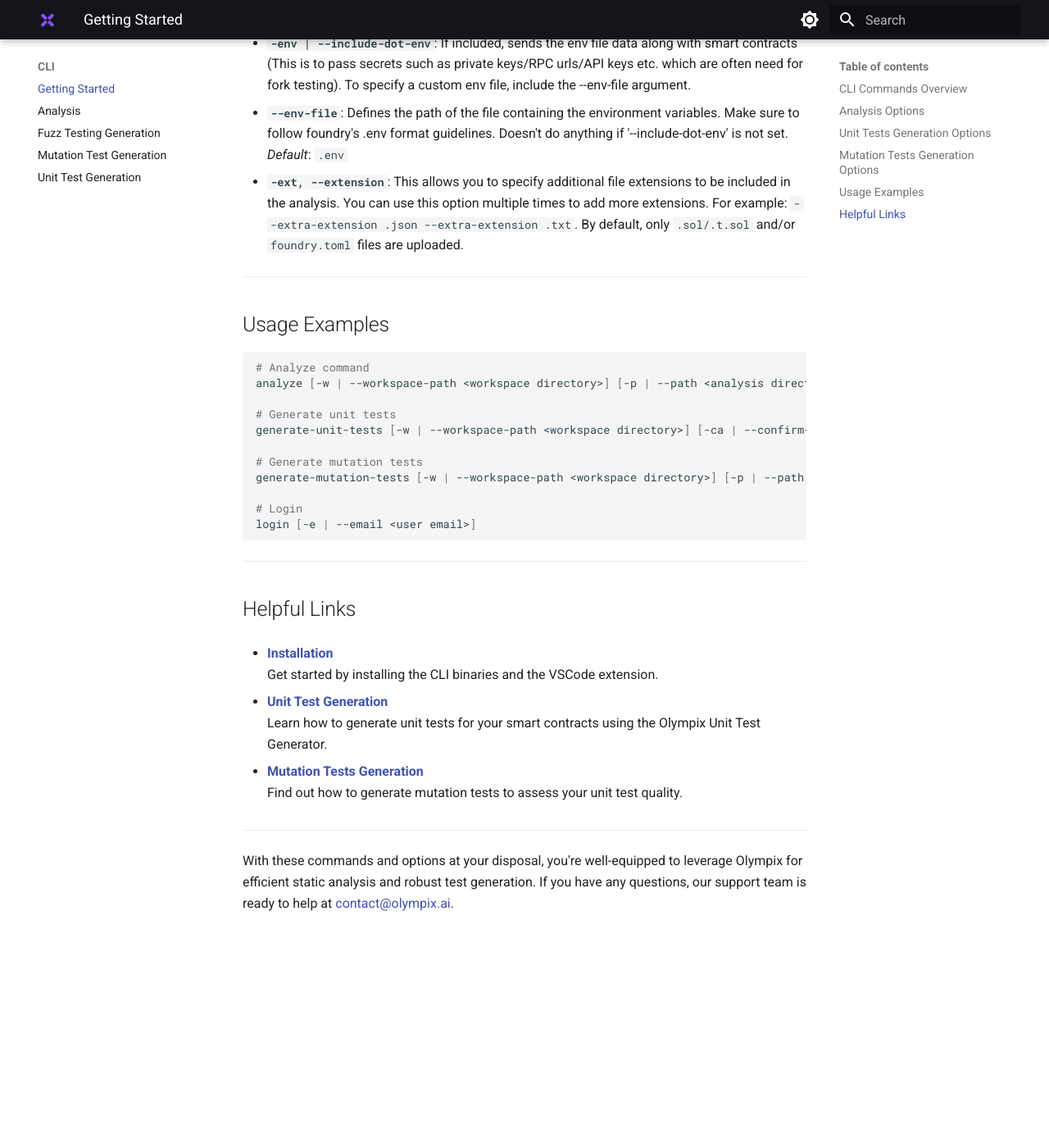
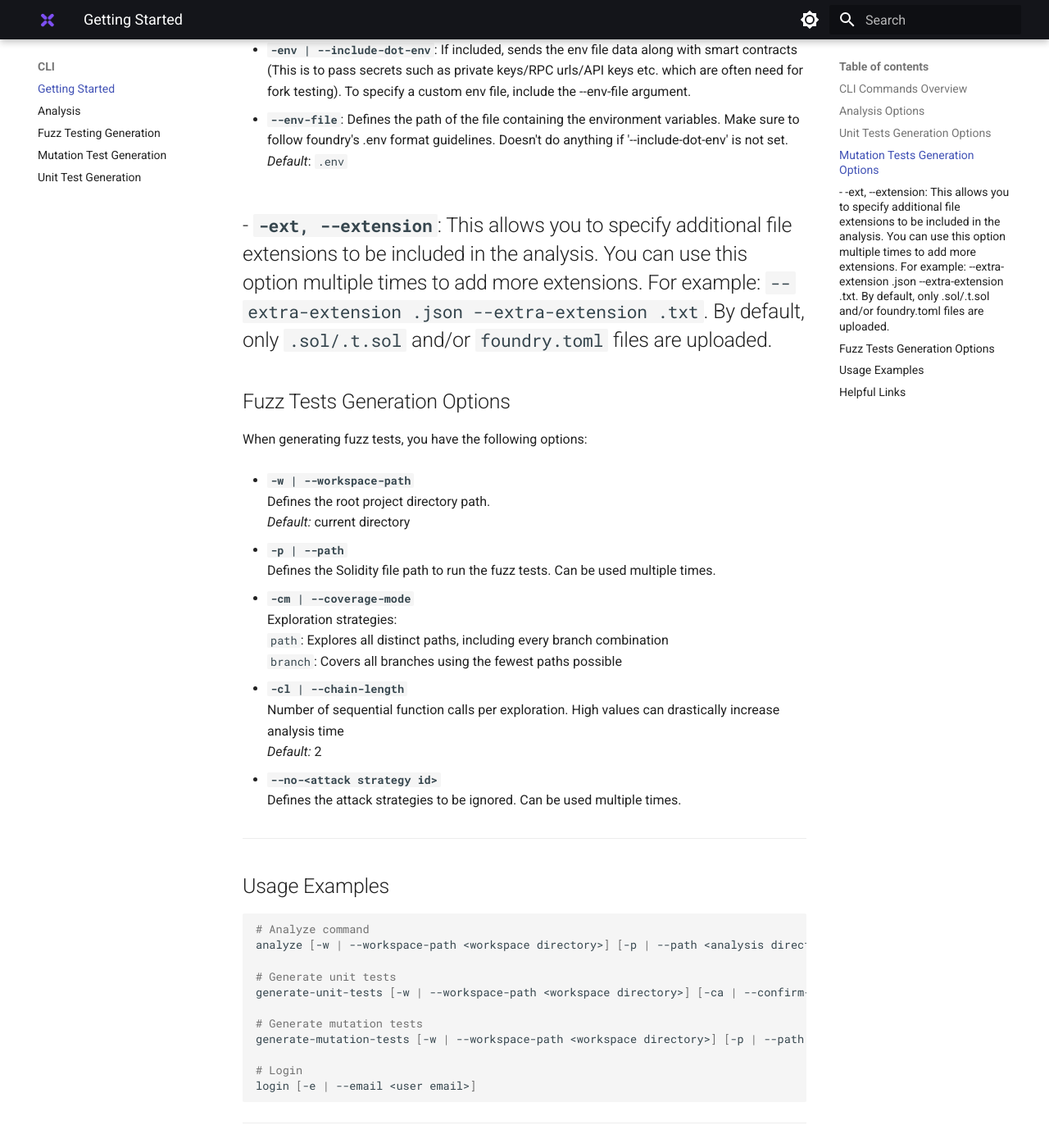
Before and after one commit to olympix/olympix.github.io, an MkDocs documentation site: the page built from docs/CLI/index.md, in a window 1280 px wide and 1400 px high, scrolled down 2193 px. Shown: the whole window at 82% size. Built offline with MkDocs 1.6.1 and Material for MkDocs 9.7.7, drawn with Linux system fonts in a browser that asks for light colours; before the commit the page ends 3331 px from its top, so only the background shows below that; some of the changed text lies outside the part shown.

Commit message:
#1082 Adding fuzzing to index page

```diff
--- a/docs/CLI/index.md
+++ b/docs/CLI/index.md
@@ -11,6 +11,7 @@
 - **`analyze`**: Perform code analysis
 - **`generate-unit-tests`**: Generate unit tests
 - **`generate-mutation-tests`**: Generate mutation tests
+- **`generate-fuzz-tests`**: Generate fuzz tests
 - **`login`**: Request access and log in to your account
 - **`show-vulnerabilities`**: Show the vulnerability types that the analyzer aims to find
 - **`version`**: Show CLI version
@@ -82,7 +82,33 @@
 
 - **`--env-file`**: Defines the path of the file containing the environment variables. Make sure to follow foundry's .env format guidelines. Doesn't do anything if '--include-dot-env' is not set.
   *Default*: `.env`
+
 - **`-ext, --extension`**: This allows you to specify additional file extensions to be included in the analysis. You can use this option multiple times to add more extensions. For example: `--extra-extension .json --extra-extension .txt`. By default, only `.sol/.t.sol` and/or `foundry.toml` files are uploaded.
+---
+
+## Fuzz Tests Generation Options
+
+When generating fuzz tests, you have the following options:
+
+- **`-w | --workspace-path`**
+  Defines the root project directory path.
+  *Default:* current directory
+
+- **`-p | --path`**
+  Defines the Solidity file path to run the fuzz tests. Can be used multiple times.
+
+- **`-cm | --coverage-mode`**
+  Exploration strategies:
+  `path`: Explores all distinct paths, including every branch combination
+  `branch`: Covers all branches using the fewest paths possible
+
+- **`-cl | --chain-length`**
+  Number of sequential function calls per exploration. High values can drastically increase analysis time
+  *Default:* 2
+
+- **`--no-<attack strategy id>`**
+  Defines the attack strategies to be ignored. Can be used multiple times.
+
 ---
 
 ## Usage Examples
```
Also changed, not shown: other parts of docs/CLI/index.md (+0 -1 lines).
